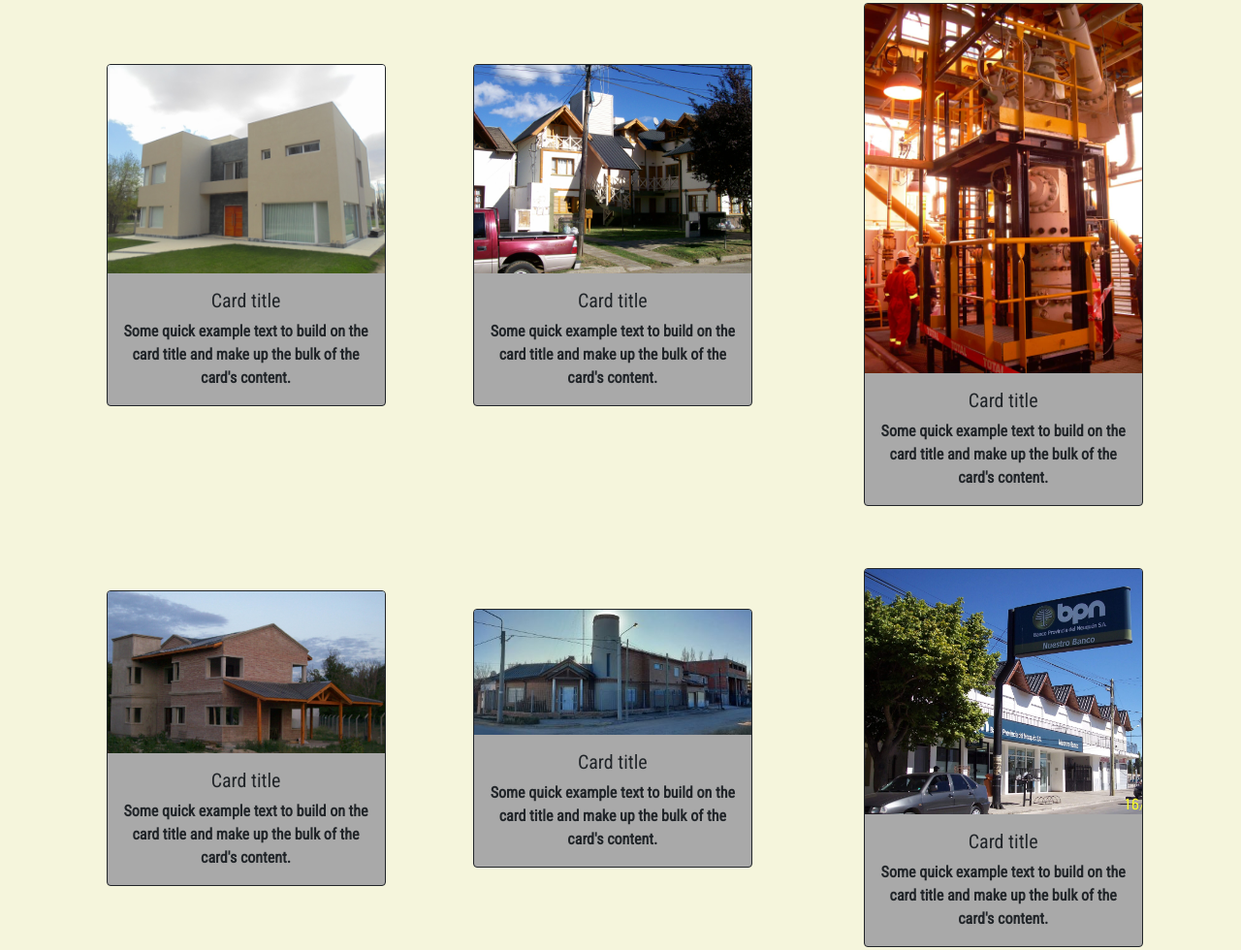
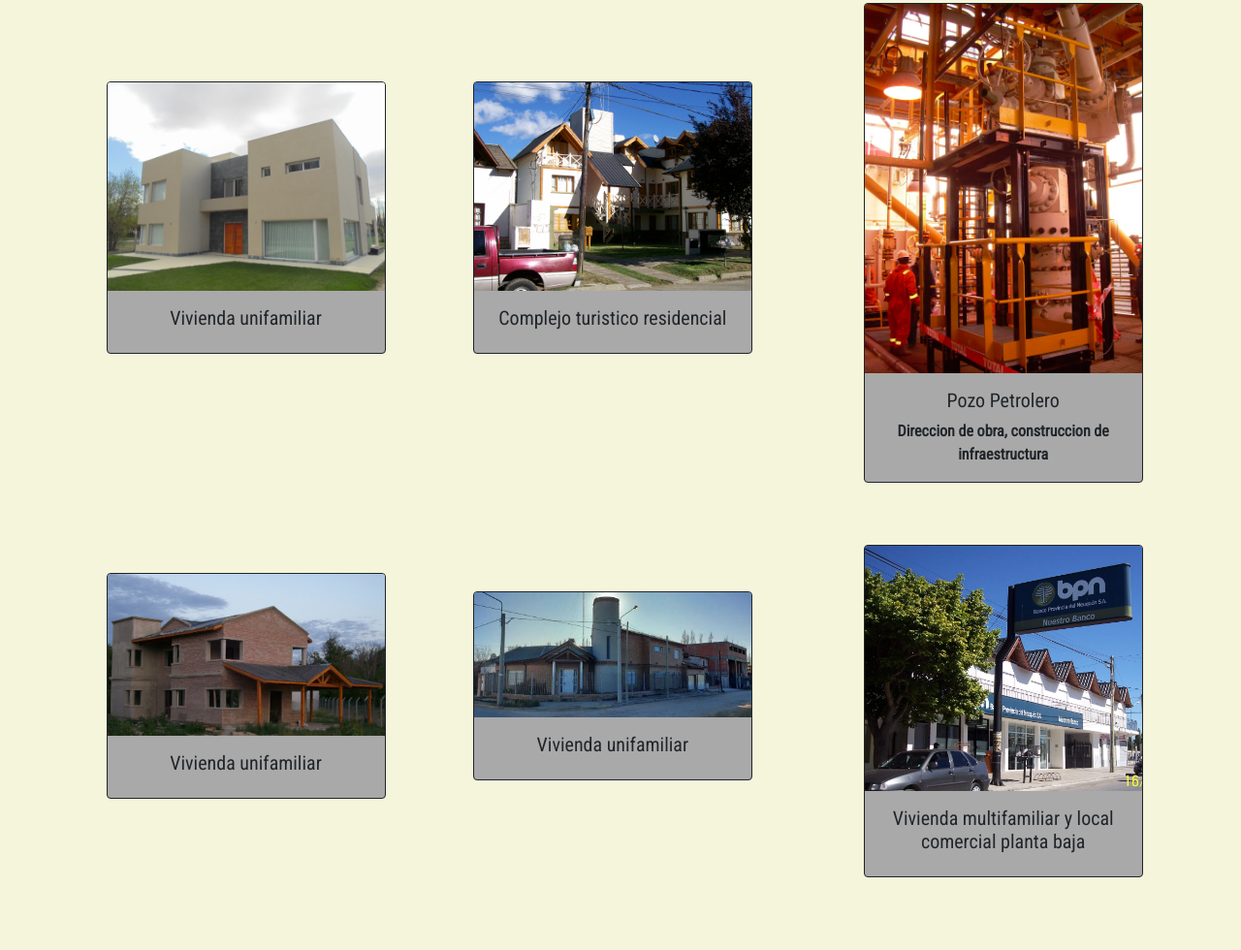
Before and after one commit to NaimChalop/Proyecyo-final-Naim-Chalop, a plain HTML site: page section/obrasYproyectos.html in a window 1280 px wide. Shown: the part 709-1689 px from the top of the page at 97% size. Drawn offline with nearby package versions, Linux system fonts and the light colour scheme.

Commit message:
edicion en las cards

```diff
--- a/section/obrasYproyectos.html
+++ b/section/obrasYproyectos.html
@@ -54,46 +54,45 @@
     <div class="card decoration"  style="width: 18rem;" >
         <img src="../img/obra1.jpeg" class="card-img-top" alt="imagen de construccion unifamiliar">
         <div class="card-body">
-        <h5 class="card-title">Card title</h5>
-        <p class="card-text">Some quick example text to build on the card title and make up the bulk of the card's content.</p>
+        <h5 class="card-title">Vivienda unifamiliar</h5>
+
         </div>
     </div>
     <div class="card decoration"  style="width: 18rem;" >
         <img src="../img/obra2.JPG" class="card-img-top" alt="imagen de construccion unifamiliar">
         <div class="card-body">
-        <h5 class="card-title">Card title</h5>
-        <p class="card-text">Some quick example text to build on the card title and make up the bulk of the card's content.</p>
+        <h5 class="card-title">Complejo turistico residencial</h5>
+
         </div>
     </div>
 
     <div class="card decoration"  style="width: 18rem;" >
         <img src="../img/imagen-1.jpg" class="card-img-top" alt="imagen de construccion unifamiliar">
         <div class="card-body">
-        <h5 class="card-title">Card title</h5>
-        <p class="card-text">Some quick example text to build on the card title and make up the bulk of the card's content.</p>
+        <h5 class="card-title">Vivienda unifamiliar</h5>
+
         </div>
     </div>
 
     <div class="card decoration"  style="width: 18rem;" >
         <img src="../img/imagen-3.jpeg" class="card-img-top" alt="imagen de construccion unifamiliar">
         <div class="card-body">
-        <h5 class="card-title">Card title</h5>
-        <p class="card-text">Some quick example text to build on the card title and make up the bulk of the card's content.</p>
+        <h5 class="card-title">Vivienda unifamiliar</h5>
+
         </div>
     </div>
 </div>
 <div class="otrasObras beneficios"><div class="card decoration"  style="width: 18rem;" >
     <img src="../img/obra 4.JPG" class="card-img-top" alt="imagen de construccion unifamiliar">
     <div class="card-body">
-    <h5 class="card-title">Card title</h5>
-    <p class="card-text">Some quick example text to build on the card title and make up the bulk of the card's content.</p>
+    <h5 class="card-title">Pozo Petrolero</h5>
+    <p class="card-text">Direccion de obra, construccion de infraestructura</p>
     </div>
 </div>
 <div class="card decoration"  style="width: 18rem;" >
     <img src="../img/imagen-2.JPG" class="card-img-top" alt="imagen de construccion unifamiliar">
     <div class="card-body">
-    <h5 class="card-title">Card title</h5>
-    <p class="card-text">Some quick example text to build on the card title and make up the bulk of the card's content.</p>
+    <h5 class="card-title">Vivienda multifamiliar y local comercial planta baja</h5>
     </div>
 </div>
 </div>
```
